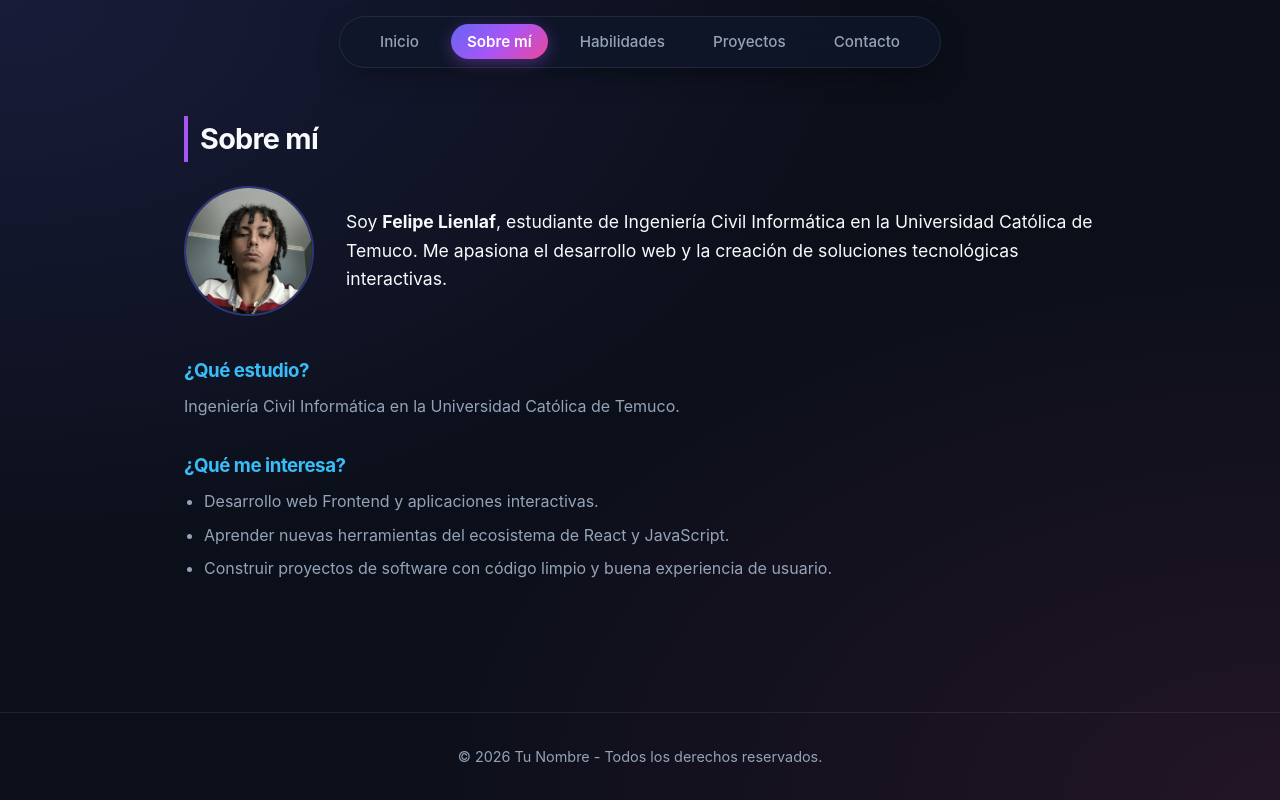
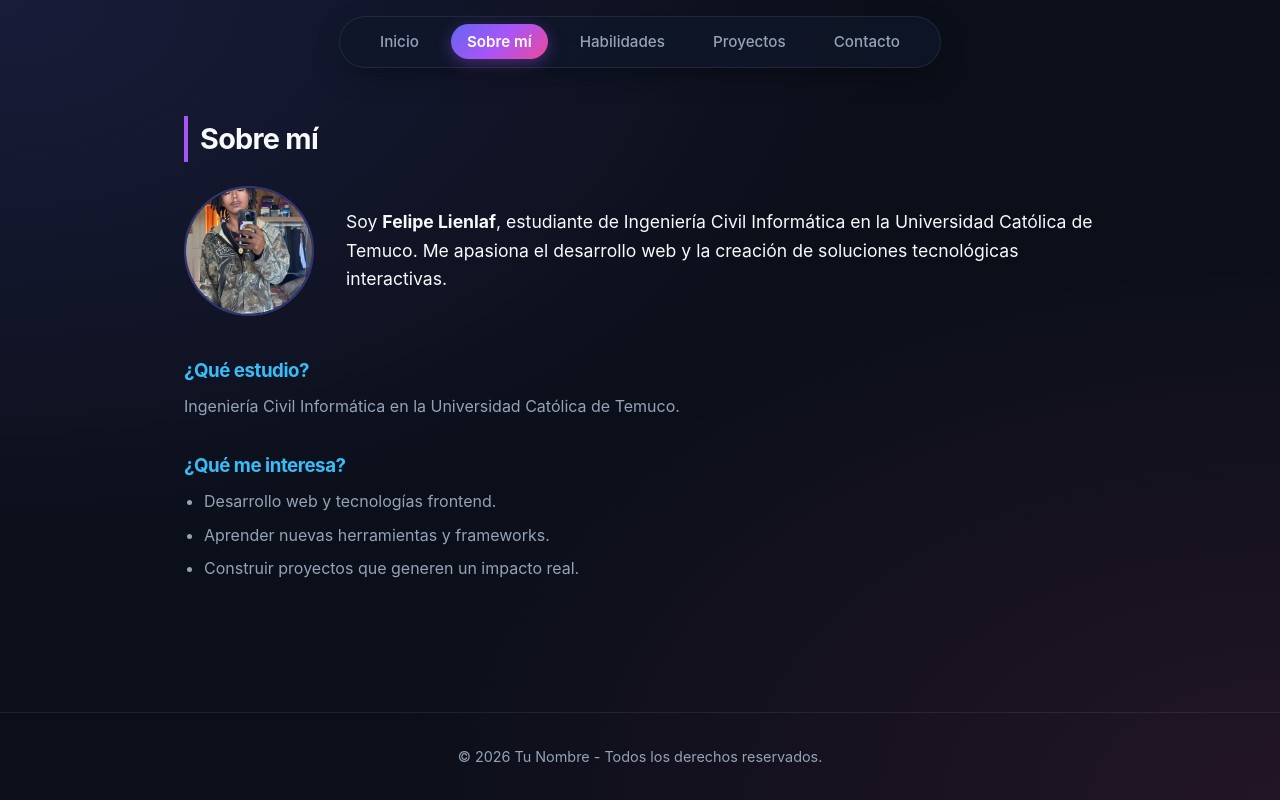
Before and after one commit to felipelienlaf/mini-portafolio, a React (Vite) app: page /sobre-mi in a window 1280 px wide. Built offline with nearby package versions, Linux system fonts and the light colour scheme.

Commit message:
refactor: actualizar imagenes, componentes y flujo de CI/CD

```diff
--- a/src/components/TarjetaProyecto.jsx
+++ b/src/components/TarjetaProyecto.jsx
@@ -1,7 +1,6 @@
 export default function TarjetaProyecto({ titulo, descripcion, enlace, imagen }) {
   return (
     <article className="card">
-      {/* Muestra la imagen si existe */}
       {imagen && (
         <img
           src={imagen}
--- a/src/pages/Inicio.jsx
+++ b/src/pages/Inicio.jsx
@@ -10,7 +10,6 @@ export default function Inicio() {
 
   return (
     <div className="inicio-container">
-      {/* Hero / Presentación */}
       <section style={{ display: 'flex', alignItems: 'center', justifyContent: 'space-between', gap: '2rem', flexWrap: 'wrap', marginBottom: '3rem' }}>
         <div style={{ flex: '1 1 300px' }}>
           <h1>Hola, soy Felipe Lienlaf</h1>
@@ -25,9 +24,8 @@ export default function Inicio() {
           </Link>
         </div>
 
-        {/* Imagen de presentación desde public/ */}
         <img
-          src={`${import.meta.env.BASE_URL}foto-perfil.jpg`}
+          src={`${import.meta.env.BASE_URL}foto-perfil2.jpeg`}
           alt="Presentación Felipe Lienlaf"
           style={{
             flex: '0 1 280px',
@@ -40,7 +38,6 @@ export default function Inicio() {
         />
       </section>
 
-      {/* Grid de Pilares */}
       <div className="grid-cards">
         {pilares.map((pilar, index) => (
           <div key={index} className="card" style={{ textAlign: 'center', padding: '1.5rem' }}>
--- a/src/pages/Proyectos.jsx
+++ b/src/pages/Proyectos.jsx
@@ -7,7 +7,7 @@ export default function Proyectos() {
       titulo: 'Mini Portafolio React',
       descripcion: 'Aplicación SPA desarrollada con React, React Router y Vite en evaluación académica.',
       enlace: 'https://github.com/felipelienlaf/mini-portafolio',
-      imagen: `${import.meta.env.BASE_URL}proyecto1.jpg` // Se corrige .png por .jpg
+      imagen: `${import.meta.env.BASE_URL}proyecto1.jpg`
     },
     {
       id: 2,
--- a/src/pages/SobreMi.jsx
+++ b/src/pages/SobreMi.jsx
@@ -5,7 +5,7 @@ export default function SobreMi() {
 
       <div style={{ display: 'flex', gap: '2rem', alignItems: 'center', flexWrap: 'wrap', marginBottom: '2.5rem' }}>
         <img
-          src={`${import.meta.env.BASE_URL}foto-perfil.jpg`}
+          src={`${import.meta.env.BASE_URL}foto-perfil2.jpeg`}
           alt="Felipe Lienlaf"
           style={{
             width: '130px',
@@ -33,9 +33,9 @@ export default function SobreMi() {
       <div>
         <h3 style={{ color: 'var(--accent-cyan)', marginBottom: '0.5rem' }}>¿Qué me interesa?</h3>
         <ul style={{ paddingLeft: '1.25rem', color: 'var(--text-muted)', display: 'flex', flexDirection: 'column', gap: '0.5rem' }}>
-          <li>Desarrollo web Frontend y aplicaciones interactivas.</li>
-          <li>Aprender nuevas herramientas del ecosistema de React y JavaScript.</li>
-          <li>Construir proyectos de software con código limpio y buena experiencia de usuario.</li>
+          <li>Desarrollo web y tecnologías frontend.</li>
+          <li>Aprender nuevas herramientas y frameworks.</li>
+          <li>Construir proyectos que generen un impacto real.</li>
         </ul>
       </div>
     </section>
```
